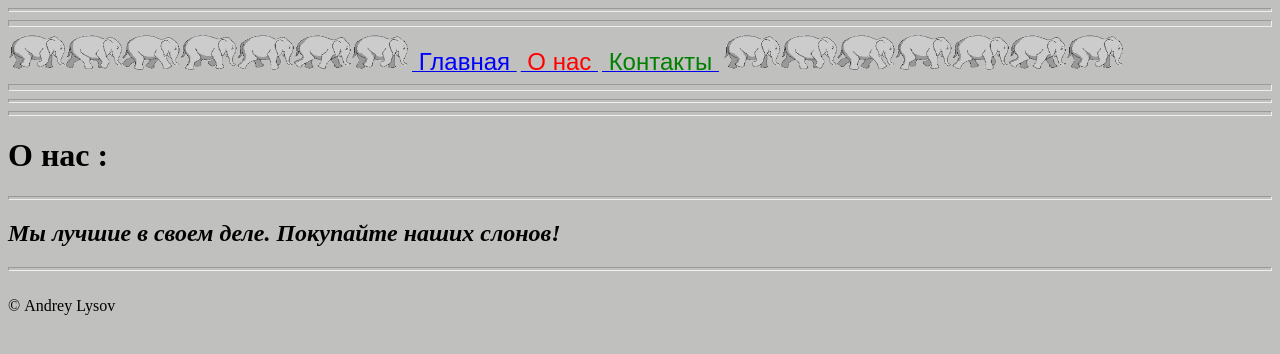
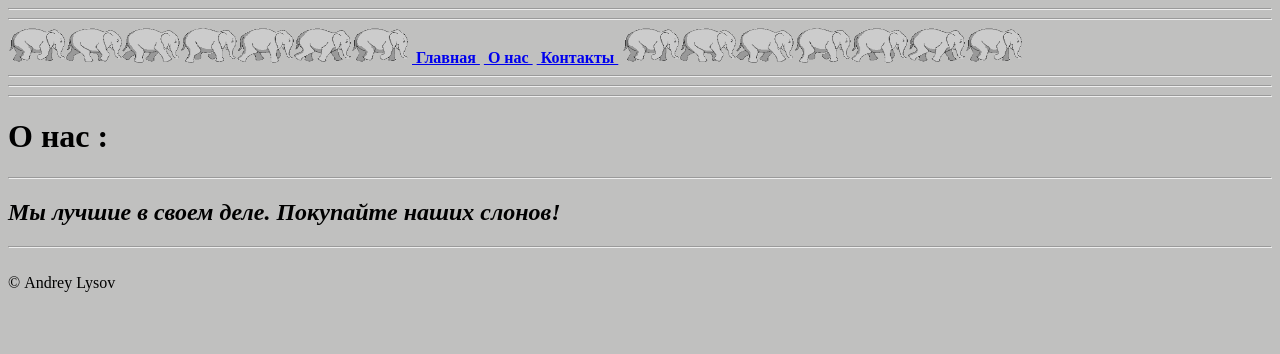
Before and after one commit to AndreyLysow/MyFirstSemanticSite, a plain HTML site: page pages/about.html in a window 1280 px wide. Drawn offline with Linux system fonts and the light colour scheme.

Commit message:
corrected the code after validator.w3.org

```diff
--- a/pages/about.html
+++ b/pages/about.html
@@ -1,32 +1,37 @@
 <!DOCTYPE html>
 
-<html>
+<htm lang="ru">
     <head>
         <meta charset="utf-8">
         <title>О нас - Моя первая веб-страница с семантическими элементами</title>
     </head>
         <body bgcolor="#c0c0bf">
             <header>
-        <hr size="4"> <!-- немного поэксперементировал с толщиной разделительной линии -->
-        <hr size="7"> <!-- немного поэксперементировал с толщиной разделительной линии -->
-        <img src="/images/animation.gif" width="400" height="35">
-        <a href="../index.html"><font size="5" color="blue" face="Arial">&nbsp;Главная&nbsp;</font></a>
+                <!--<hr size="4">  немного поэксперементировал с толщиной разделительной линии, но после проверки на https://validator.w3.org/ пришлось убрать-->
+                <hr>
+                <hr>
+                <img alt="Покупайте наших слонов" src="/images/animation.gif" width="400" height="35">
+                <!--<a href="../index.html"><font size="5" color="blue" face="Arial">&nbsp;Главная&nbsp;</font></a>
                 <a href="#"><font size="5" color="red" face="Arial">&nbsp;О нас&nbsp;</font></a>
-        <a href="contacts.html"><font size="5" color="green" face="Arial">&nbsp;Контакты&nbsp;</font></a>
-        <img src="/images/animation.gif" width="400" height="35">
-        <hr size="7"> <!-- немного поэксперементировал с толщиной разделительной линии -->
-        <hr size="4"> <!-- немного поэксперементировал с толщиной разделительной линии -->
+                <a href="contacts.html"><font size="5" color="green" face="Arial">&nbsp;Контакты&nbsp;</font></a> после проверки на валидаторе пришлось убрать цвет
+                так как, валидатор выдавал ошибку и требовал подключать таблицу ститлей CSS (спорить не стал- ему виднее :-)-->
+                <a href="../index.html"><strong>&nbsp;Главная&nbsp;</strong></a>
+                <a href="#"><strong>&nbsp;О нас&nbsp;</strong></a>
+                <a href="contacts.html"><strong>&nbsp;Контакты&nbsp;</strong></a>
+                <img alt="Покупайте наших слонов" src="/images/animation.gif" width="400" height="35">
+                <hr>
+                <hr>
             </header>
-    <hr size=5>
                 <main>
+                    <hr>
                     <h1>О нас&nbsp;:</h1>
-        <hr size="4"> <!-- немного поэксперементировал с толщиной разделительной линии -->
+                    <hr>
                     <h2><b><i>Мы лучшие в своем деле. Покупайте наших слонов!</i></b></h2>
-        <hr size="4"> <!-- немного поэксперементировал с толщиной разделительной линии -->
+                    <hr>
                     <br>
                 </main>
             <footer>
                 <span>&copy;&nbsp;Andrey&nbsp;Lysov</span>
             </footer>
         </body>
-</html>
+</htm>
```
Also changed, not shown: index.html (+18 -11 lines), pages/contacts.html (+13 -6 lines). Lines whose indentation alone changed are shown as unchanged.
